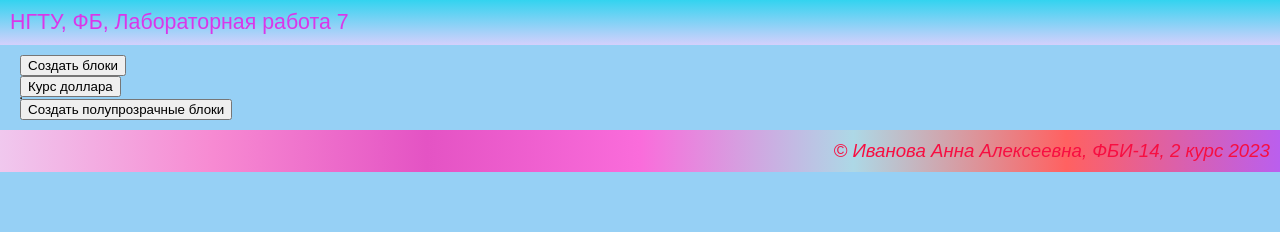
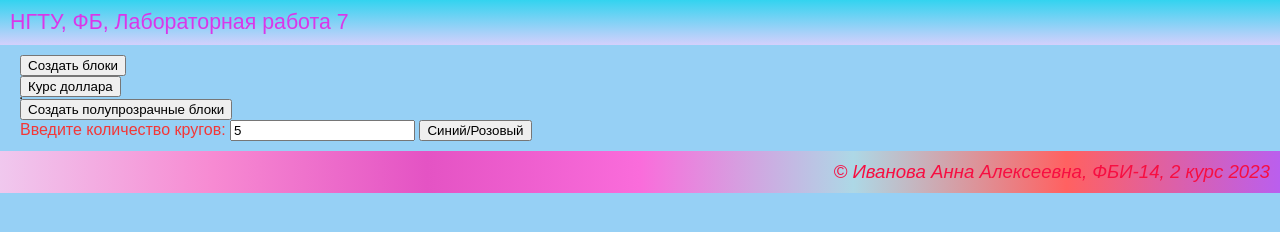
Before and after one commit to AnchutkaIvanova/web-programming-labs, a plain HTML site: page lab7.html in a window 1280 px wide. Drawn offline with Linux system fonts and the light colour scheme.

Commit message:
синий,розовый

```diff
--- a/lab7.html
+++ b/lab7.html
@@ -50,6 +50,25 @@
         }
     }
 
+    function knop() {
+            let numkrug = document.getElementById('numkrug').value;
+            let krugi = document.getElementById('krugi');
+            for (let i = numkrug; i > 0; i--) {
+                let kr = document.createElement('div');
+                kr.style.width = '60px';
+                kr.style.height = '60px';
+                kr.style.borderRadius = '100px';
+                kr.style.textAlign = 'center';
+                if (i % 2 == 0) {
+                kr.style.backgroundColor = 'rgb(30, 144, 255)'
+                }
+                else { kr.style.backgroundColor = 'rgb(238, 130, 238)'
+                }
+                kr.innerHTML = i;
+                krugi.appendChild(kr);
+            }
+        }
+
     </script>
 </head>
 <body>
@@ -68,6 +87,11 @@
 
         <button onclick="addTransparentBlocks()">Создать полупрозрачные блоки</button>
         <div id="transparent-blocks"></div>
+
+        <label>Введите количество кругов: </label>
+        <input type="number" value="5" placeholder="введите число кругов" id="numkrug"></span>
+        <button onclick="knop()">Синий/Розовый</button> <br>
+        <div id="krugi"></div>
     </main>
 
     <footer>
```
